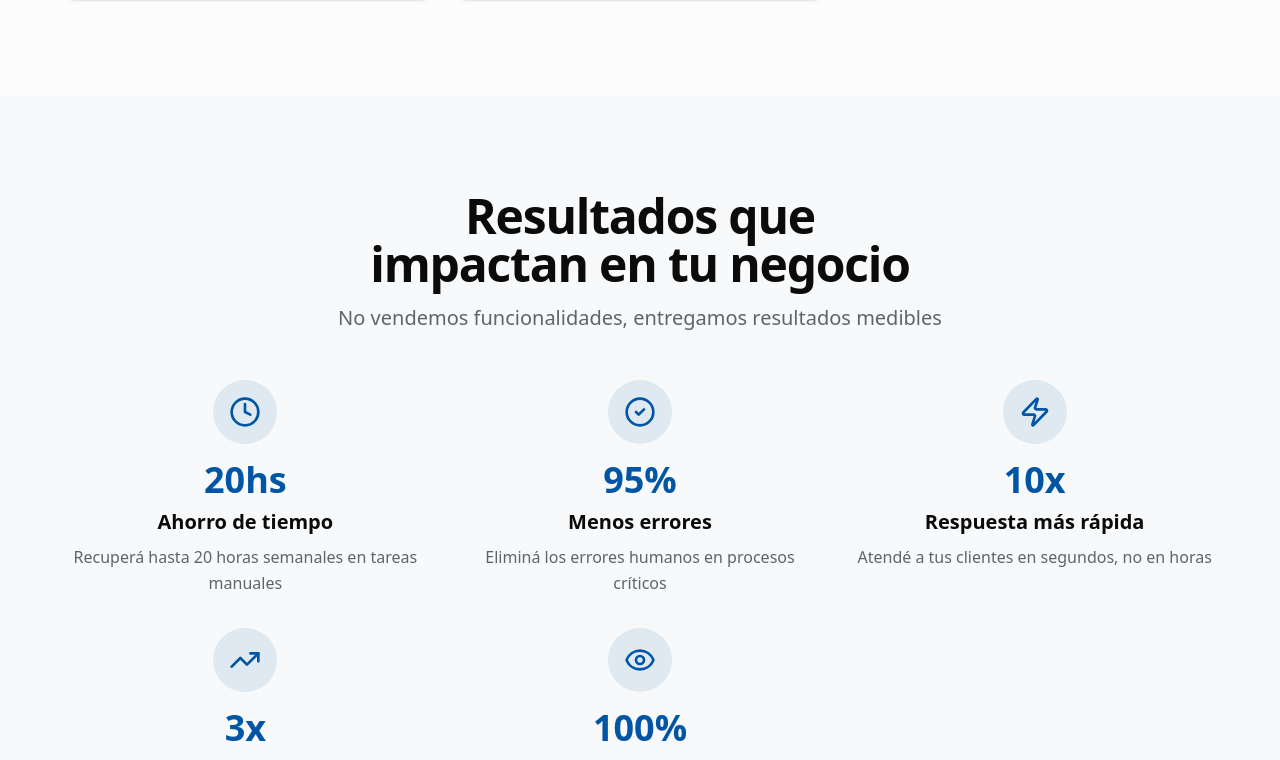
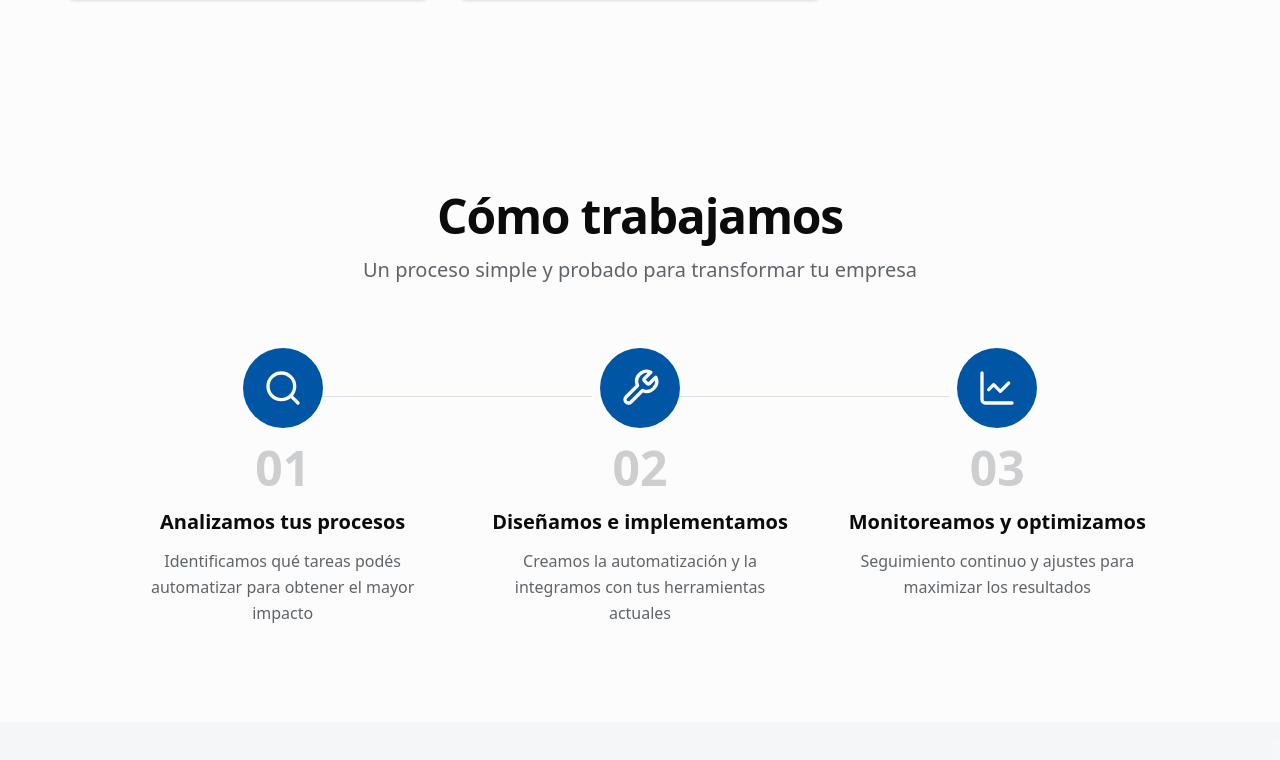
Before and after one commit to basmaxxx/flowLine-landing-page, a Next.js app in the folder landing-page-for-automation/: page / in a window 1280 px wide. Shown: the part 2310-3070 px from the top of the page. Built offline with nearby package versions, Linux system fonts and the light colour scheme.

Commit message:
Update page.tsx

```diff
--- a/landing-page-for-automation/app/page.tsx
+++ b/landing-page-for-automation/app/page.tsx
@@ -1,7 +1,7 @@
 import { HeroSection } from "@/components/hero-section"
 import { ProblemSection } from "@/components/problem-section"
 import { SolutionSection } from "@/components/solution-section"
-import { BenefitsSection } from "@/components/benefits-section"
+// import { BenefitsSection } from "@/components/benefits-section" // ⬅️ comentado
 import { HowItWorksSection } from "@/components/how-it-works-section"
 import { UseCasesSection } from "@/components/use-cases-section"
 import { ToolsSection } from "@/components/tools-section"
@@ -13,7 +13,7 @@ export default function LandingPage() {
       <HeroSection />
       <ProblemSection />
       <SolutionSection />
-      <BenefitsSection />
+      {/* <BenefitsSection /> */} {/* ⬅️ comentado */}
       <HowItWorksSection />
       <UseCasesSection />
       <ToolsSection />
```
